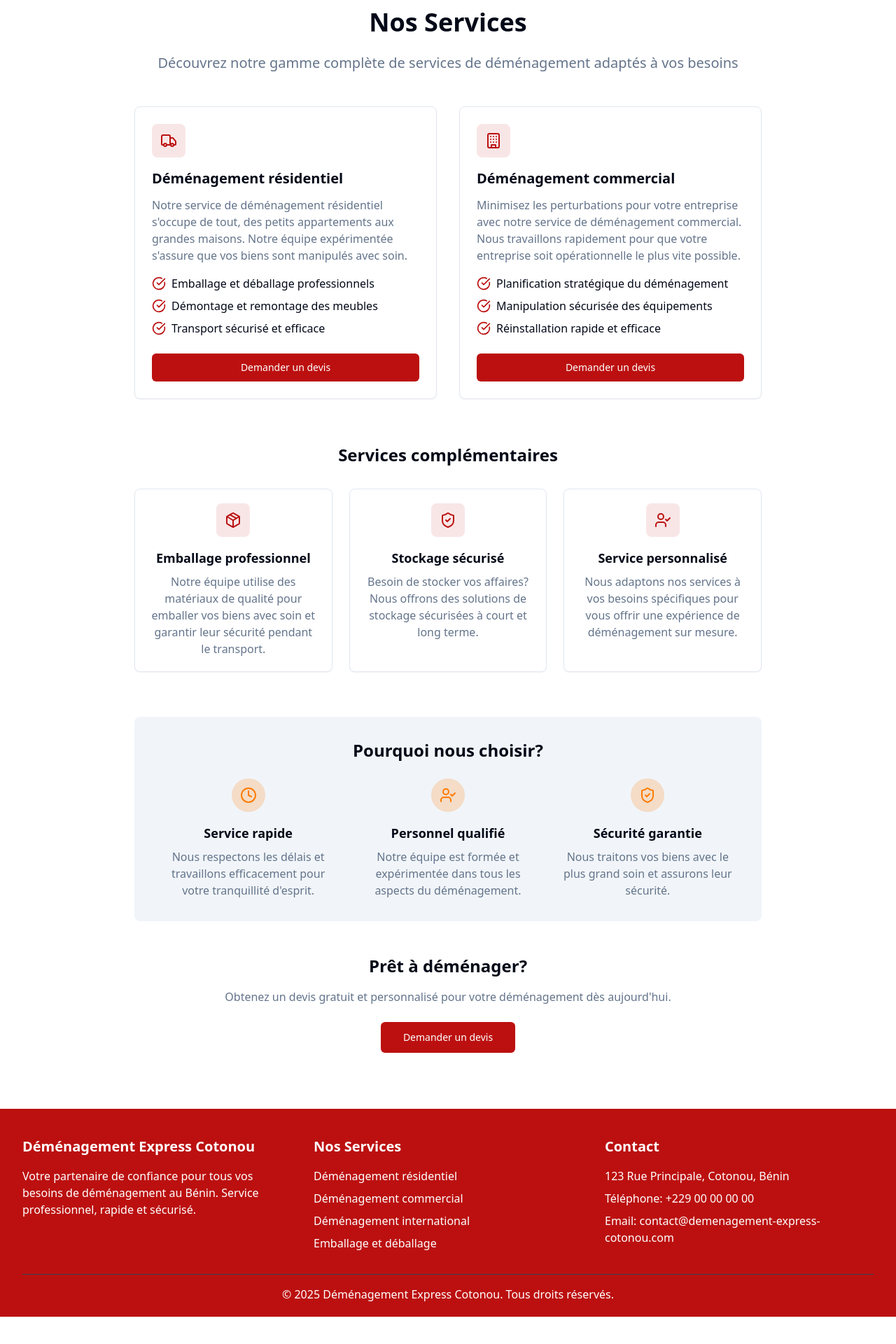
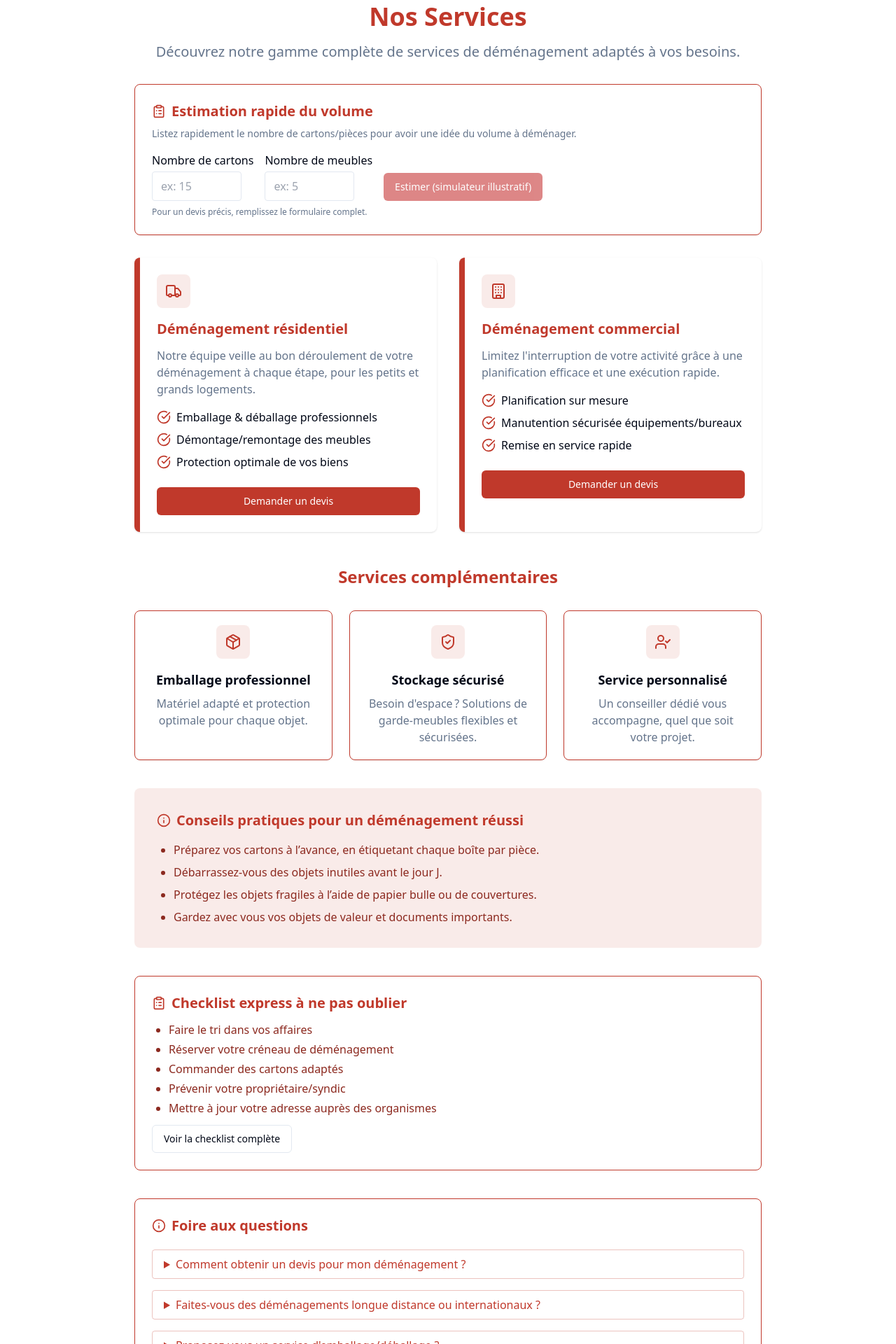
Before and after one commit to Mervic94/decbenin, a React (Vite) app: page /services in a window 1280 px wide. Shown: the part 140-2060 px from the top of the page at 70% size. Before the commit the page ends 2021 px from the top, so only its background shows below. Built offline with nearby package versions, Linux system fonts and the light colour scheme.

Commit message:
feat: Complete Services page
Add content and contact information to the Services page.

```diff
--- a/src/components/Footer.tsx
+++ b/src/components/Footer.tsx
@@ -13,7 +13,6 @@ export const Footer = () => {
               Service professionnel, rapide et sécurisé.
             </p>
           </div>
-
           <div>
             <h3 className="text-xl font-bold mb-4">Nos Services</h3>
             <ul className="space-y-2">
@@ -39,17 +38,15 @@ export const Footer = () => {
               </li>
             </ul>
           </div>
-
           <div>
             <h3 className="text-xl font-bold mb-4">Contact</h3>
             <ul className="space-y-2">
               <li>123 Rue Principale, Cotonou, Bénin</li>
-              <li>Téléphone: +229 00 00 00 00</li>
-              <li>Email: contact@demenagement-express-cotonou.com</li>
+              <li>Téléphone: +229 01 663 555 09</li>
+              <li>Email: demenagementexpresscotonou@gmail.com</li>
             </ul>
           </div>
         </div>
-
         <div className="border-t border-slate-700 mt-8 pt-4 text-center">
           <p>
             &copy; {new Date().getFullYear()} Déménagement Express Cotonou. Tous droits réservés.
--- a/src/pages/Services.tsx
+++ b/src/pages/Services.tsx
@@ -3,14 +3,74 @@ import { Layout, PageContainer } from "@/components/Layout";
 import { Button } from "@/components/ui/button";
 import { useNavigate } from "react-router-dom";
 import {
-  Truck,
-  Package,
-  UserCheck,
-  Building,
-  ShieldCheck,
-  Clock,
-  CheckCircle
+  Truck, Package, UserCheck, Building, ShieldCheck, Clock, CheckCircle, ClipboardList, Phone, Info
 } from "lucide-react";
+
+const faq = [
+  {
+    question: "Comment obtenir un devis pour mon déménagement ?",
+    answer:
+      "Il vous suffit de cliquer sur « Demander un devis » et de remplir le formulaire en ligne. Nous vous répondrons rapidement avec une proposition personnalisée.",
+  },
+  {
+    question: "Faites-vous des déménagements longue distance ou internationaux ?",
+    answer:
+      "Oui, nous proposons des solutions pour les déménagements nationaux et internationaux. Contactez-nous pour plus de détails.",
+  },
+  {
+    question: "Proposez-vous un service d'emballage/déballage ?",
+    answer:
+      "Bien sûr ! Notre équipe peut tout prendre en charge : emballage, déballage et protection de vos biens.",
+  },
+  {
+    question: "Est-ce que mes biens sont assurés pendant le déménagement ?",
+    answer:
+      "Oui, tous vos biens sont couverts par notre assurance pendant la totalité de la prestation.",
+  },
+];
+
+const conseils = [
+  "Préparez vos cartons à l’avance, en étiquetant chaque boîte par pièce.",
+  "Débarrassez-vous des objets inutiles avant le jour J.",
+  "Protégez les objets fragiles à l’aide de papier bulle ou de couvertures.",
+  "Gardez avec vous vos objets de valeur et documents importants.",
+];
+
+const checklistExpress = [
+  "Faire le tri dans vos affaires",
+  "Réserver votre créneau de déménagement",
+  "Commander des cartons adaptés",
+  "Prévenir votre propriétaire/syndic",
+  "Mettre à jour votre adresse auprès des organismes",
+];
+
+function SimulateurVolume() {
+  // Simple estimation UI (sans calcul réel)
+  return (
+    <div className="bg-white p-6 rounded-lg border border-demenagement-red shadow-sm mb-8">
+      <h2 className="text-xl font-bold mb-2 flex items-center gap-2 text-demenagement-red">
+        <ClipboardList className="h-5 w-5" /> Estimation rapide du volume
+      </h2>
+      <p className="mb-4 text-muted-foreground text-sm">
+        Listez rapidement le nombre de cartons/pièces pour avoir une idée du volume à déménager.
+      </p>
+      <div className="flex flex-col md:flex-row md:items-end gap-4">
+        <div className="flex flex-col">
+          <label className="font-medium mb-1">Nombre de cartons</label>
+          <input type="number" min="0" placeholder="ex: 15" className="border rounded px-3 py-2 w-32" />
+        </div>
+        <div className="flex flex-col">
+          <label className="font-medium mb-1">Nombre de meubles</label>
+          <input type="number" min="0" placeholder="ex: 5" className="border rounded px-3 py-2 w-32" />
+        </div>
+        <Button className="bg-primary mt-3 md:mt-0" disabled>
+          Estimer (simulateur illustratif)
+        </Button>
+      </div>
+      <p className="text-xs mt-2 text-muted-foreground">Pour un devis précis, remplissez le formulaire complet.</p>
+    </div>
+  );
+}
 
 const Services = () => {
   const navigate = useNavigate();
@@ -18,148 +78,161 @@ const Services = () => {
   return (
     <Layout>
       <PageContainer>
-        <div className="max-w-4xl mx-auto py-12">
-          <h1 className="text-4xl font-bold mb-6 text-center">Nos Services</h1>
-          <p className="text-xl text-center text-muted-foreground mb-12">
-            Découvrez notre gamme complète de services de déménagement adaptés à vos besoins
+        <div className="max-w-4xl mx-auto py-10">
+          <h1 className="text-4xl font-bold mb-4 text-center text-demenagement-red">
+            Nos Services
+          </h1>
+          <p className="text-xl text-center text-muted-foreground mb-8">
+            Découvrez notre gamme complète de services de déménagement adaptés à vos besoins.
           </p>
+          <SimulateurVolume />
 
           {/* Main Services */}
-          <div className="grid grid-cols-1 md:grid-cols-2 gap-8 mb-16">
-            <div className="bg-white p-6 rounded-lg border border-border shadow-sm">
-              <div className="w-12 h-12 bg-primary/10 rounded-lg flex items-center justify-center mb-4">
-                <Truck className="h-6 w-6 text-primary" />
+          <div className="grid grid-cols-1 md:grid-cols-2 gap-8 mb-12">
+            <div className="bg-white p-6 rounded-lg border-l-8 border-demenagement-red shadow">
+              <div className="w-12 h-12 bg-demenagement-red/10 rounded-lg flex items-center justify-center mb-4">
+                <Truck className="h-6 w-6 text-demenagement-red" />
               </div>
-              <h2 className="text-xl font-bold mb-3">Déménagement résidentiel</h2>
+              <h2 className="text-xl font-bold mb-3 text-demenagement-red">Déménagement résidentiel</h2>
               <p className="text-muted-foreground mb-4">
-                Notre service de déménagement résidentiel s'occupe de tout, des petits appartements aux grandes maisons. Notre équipe expérimentée s'assure que vos biens sont manipulés avec soin.
+                Notre équipe veille au bon déroulement de votre déménagement à chaque étape, pour les petits et grands logements.
               </p>
               <ul className="space-y-2 mb-6">
                 <li className="flex items-start">
-                  <CheckCircle className="h-5 w-5 text-primary mr-2 mt-0.5" />
-                  <span>Emballage et déballage professionnels</span>
+                  <CheckCircle className="h-5 w-5 text-demenagement-red mr-2 mt-0.5" />
+                  <span>Emballage & déballage professionnels</span>
                 </li>
                 <li className="flex items-start">
-                  <CheckCircle className="h-5 w-5 text-primary mr-2 mt-0.5" />
-                  <span>Démontage et remontage des meubles</span>
+                  <CheckCircle className="h-5 w-5 text-demenagement-red mr-2 mt-0.5" />
+                  <span>Démontage/remontage des meubles</span>
                 </li>
                 <li className="flex items-start">
-                  <CheckCircle className="h-5 w-5 text-primary mr-2 mt-0.5" />
-                  <span>Transport sécurisé et efficace</span>
+                  <CheckCircle className="h-5 w-5 text-demenagement-red mr-2 mt-0.5" />
+                  <span>Protection optimale de vos biens</span>
                 </li>
               </ul>
-              <Button onClick={() => navigate("/quote")} className="w-full">
+              <Button onClick={() => navigate("/quote")} className="w-full bg-demenagement-red hover:bg-demenagement-darkRed">
                 Demander un devis
               </Button>
             </div>
-
-            <div className="bg-white p-6 rounded-lg border border-border shadow-sm">
-              <div className="w-12 h-12 bg-primary/10 rounded-lg flex items-center justify-center mb-4">
-                <Building className="h-6 w-6 text-primary" />
+            <div className="bg-white p-6 rounded-lg border-l-8 border-demenagement-red shadow">
+              <div className="w-12 h-12 bg-demenagement-red/10 rounded-lg flex items-center justify-center mb-4">
+                <Building className="h-6 w-6 text-demenagement-red" />
               </div>
-              <h2 className="text-xl font-bold mb-3">Déménagement commercial</h2>
+              <h2 className="text-xl font-bold mb-3 text-demenagement-red">Déménagement commercial</h2>
               <p className="text-muted-foreground mb-4">
-                Minimisez les perturbations pour votre entreprise avec notre service de déménagement commercial. Nous travaillons rapidement pour que votre entreprise soit opérationnelle le plus vite possible.
+                Limitez l'interruption de votre activité grâce à une planification efficace et une exécution rapide.
               </p>
               <ul className="space-y-2 mb-6">
                 <li className="flex items-start">
-                  <CheckCircle className="h-5 w-5 text-primary mr-2 mt-0.5" />
-                  <span>Planification stratégique du déménagement</span>
+                  <CheckCircle className="h-5 w-5 text-demenagement-red mr-2 mt-0.5" />
+                  <span>Planification sur mesure</span>
                 </li>
                 <li className="flex items-start">
-                  <CheckCircle className="h-5 w-5 text-primary mr-2 mt-0.5" />
-                  <span>Manipulation sécurisée des équipements</span>
+                  <CheckCircle className="h-5 w-5 text-demenagement-red mr-2 mt-0.5" />
+                  <span>Manutention sécurisée équipements/bureaux</span>
                 </li>
                 <li className="flex items-start">
-                  <CheckCircle className="h-5 w-5 text-primary mr-2 mt-0.5" />
-                  <span>Réinstallation rapide et efficace</span>
+                  <CheckCircle className="h-5 w-5 text-demenagement-red mr-2 mt-0.5" />
+                  <span>Remise en service rapide</span>
                 </li>
               </ul>
-              <Button onClick={() => navigate("/quote")} className="w-full">
+              <Button onClick={() => navigate("/quote")} className="w-full bg-demenagement-red hover:bg-demenagement-darkRed">
                 Demander un devis
               </Button>
             </div>
           </div>
 
           {/* Additional Services */}
-          <h2 className="text-2xl font-bold mb-8 text-center">Services complémentaires</h2>
-          <div className="grid grid-cols-1 md:grid-cols-3 gap-6 mb-16">
-            <div className="bg-white p-5 rounded-lg border border-border shadow-sm text-center">
-              <div className="w-12 h-12 bg-primary/10 rounded-lg flex items-center justify-center mx-auto mb-4">
-                <Package className="h-6 w-6 text-primary" />
+          <h2 className="text-2xl font-bold mb-8 text-center text-demenagement-red">Services complémentaires</h2>
+          <div className="grid grid-cols-1 md:grid-cols-3 gap-6 mb-10">
+            <div className="bg-white p-5 rounded-lg border border-demenagement-red shadow-sm text-center">
+              <div className="w-12 h-12 bg-demenagement-red/10 rounded-lg flex items-center justify-center mx-auto mb-4">
+                <Package className="h-6 w-6 text-demenagement-red" />
               </div>
               <h3 className="text-lg font-bold mb-2">Emballage professionnel</h3>
               <p className="text-muted-foreground">
-                Notre équipe utilise des matériaux de qualité pour emballer vos biens avec soin et garantir leur sécurité pendant le transport.
+                Matériel adapté et protection optimale pour chaque objet.
               </p>
             </div>
-
-            <div className="bg-white p-5 rounded-lg border border-border shadow-sm text-center">
-              <div className="w-12 h-12 bg-primary/10 rounded-lg flex items-center justify-center mx-auto mb-4">
-                <ShieldCheck className="h-6 w-6 text-primary" />
+            <div className="bg-white p-5 rounded-lg border border-demenagement-red shadow-sm text-center">
+              <div className="w-12 h-12 bg-demenagement-red/10 rounded-lg flex items-center justify-center mx-auto mb-4">
+                <ShieldCheck className="h-6 w-6 text-demenagement-red" />
               </div>
               <h3 className="text-lg font-bold mb-2">Stockage sécurisé</h3>
               <p className="text-muted-foreground">
-                Besoin de stocker vos affaires? Nous offrons des solutions de stockage sécurisées à court et long terme.
+                Besoin d'espace ? Solutions de garde-meubles flexibles et sécurisées.
               </p>
             </div>
-
-            <div className="bg-white p-5 rounded-lg border border-border shadow-sm text-center">
-              <div className="w-12 h-12 bg-primary/10 rounded-lg flex items-center justify-center mx-auto mb-4">
-                <UserCheck className="h-6 w-6 text-primary" />
+            <div className="bg-white p-5 rounded-lg border border-demenagement-red shadow-sm text-center">
+              <div className="w-12 h-12 bg-demenagement-red/10 rounded-lg flex items-center justify-center mx-auto mb-4">
+                <UserCheck className="h-6 w-6 text-demenagement-red" />
               </div>
               <h3 className="text-lg font-bold mb-2">Service personnalisé</h3>
               <p className="text-muted-foreground">
-                Nous adaptons nos services à vos besoins spécifiques pour vous offrir une expérience de déménagement sur mesure.
+                Un conseiller dédié vous accompagne, quel que soit votre projet.
               </p>
             </div>
           </div>
 
-          {/* Why Choose Us */}
-          <div className="bg-muted rounded-lg p-8 mb-12">
-            <h2 className="text-2xl font-bold mb-6 text-center">Pourquoi nous choisir?</h2>
-            <div className="grid grid-cols-1 md:grid-cols-3 gap-6">
-              <div className="flex flex-col items-center text-center">
-                <div className="w-12 h-12 bg-secondary/20 rounded-full flex items-center justify-center mb-4">
-                  <Clock className="h-6 w-6 text-secondary" />
-                </div>
-                <h3 className="text-lg font-bold mb-2">Service rapide</h3>
-                <p className="text-muted-foreground">
-                  Nous respectons les délais et travaillons efficacement pour votre tranquillité d'esprit.
-                </p>
-              </div>
+          {/* Conseils pratiques */}
+          <div className="bg-demenagement-red/10 rounded-lg p-8 mb-10">
+            <h2 className="text-xl font-bold mb-4 flex items-center text-demenagement-red gap-2">
+              <Info className="h-5 w-5" /> Conseils pratiques pour un déménagement réussi
+            </h2>
+            <ul className="list-disc pl-6 text-demenagement-darkRed space-y-2">
+              {conseils.map((c, idx) => <li key={idx}>{c}</li>)}
+            </ul>
+          </div>
 
-              <div className="flex flex-col items-center text-center">
-                <div className="w-12 h-12 bg-secondary/20 rounded-full flex items-center justify-center mb-4">
-                  <UserCheck className="h-6 w-6 text-secondary" />
-                </div>
-                <h3 className="text-lg font-bold mb-2">Personnel qualifié</h3>
-                <p className="text-muted-foreground">
-                  Notre équipe est formée et expérimentée dans tous les aspects du déménagement.
-                </p>
-              </div>
+          {/* Checklist express */}
+          <div className="bg-white rounded-lg p-6 mb-10 border border-demenagement-red">
+            <h2 className="text-xl font-bold mb-3 flex items-center text-demenagement-red gap-2">
+              <ClipboardList className="h-5 w-5" /> Checklist express à ne pas oublier
+            </h2>
+            <ul className="list-disc pl-6 space-y-1 text-demenagement-darkRed mb-3">
+              {checklistExpress.map((item, idx) => <li key={idx}>{item}</li>)}
+            </ul>
+            <Button variant="outline" onClick={() => navigate("/checklist-demenagement")}>
+              Voir la checklist complète
+            </Button>
+          </div>
 
-              <div className="flex flex-col items-center text-center">
-                <div className="w-12 h-12 bg-secondary/20 rounded-full flex items-center justify-center mb-4">
-                  <ShieldCheck className="h-6 w-6 text-secondary" />
-                </div>
-                <h3 className="text-lg font-bold mb-2">Sécurité garantie</h3>
-                <p className="text-muted-foreground">
-                  Nous traitons vos biens avec le plus grand soin et assurons leur sécurité.
-                </p>
-              </div>
+          {/* FAQ */}
+          <div className="bg-white rounded-lg p-6 border border-demenagement-red">
+            <h2 className="text-xl font-bold mb-5 flex items-center text-demenagement-red gap-2">
+              <Info className="h-5 w-5" /> Foire aux questions
+            </h2>
+            <div className="space-y-4">
+              {faq.map((q, i) => (
+                <details key={i} className="rounded border border-demenagement-red/30 px-4 py-2 cursor-pointer group">
+                  <summary className="font-medium text-demenagement-red focus:outline-none group-open:underline group-open:font-bold">
+                    {q.question}
+                  </summary>
+                  <div className="mt-2 text-sm text-muted-foreground">{q.answer}</div>
+                </details>
+              ))}
             </div>
           </div>
 
           {/* Call to Action */}
-          <div className="text-center">
-            <h2 className="text-2xl font-bold mb-4">Prêt à déménager?</h2>
-            <p className="text-muted-foreground mb-6">
+          <div className="text-center mt-10">
+            <h2 className="text-2xl font-bold mb-2 text-demenagement-red">Prêt à déménager ?</h2>
+            <p className="text-muted-foreground mb-4">
               Obtenez un devis gratuit et personnalisé pour votre déménagement dès aujourd'hui.
             </p>
-            <Button size="lg" onClick={() => navigate("/quote")}>
+            <Button size="lg" className="bg-demenagement-red hover:bg-demenagement-darkRed text-white" onClick={() => navigate("/quote")}>
               Demander un devis
             </Button>
+            <div className="mt-6 flex justify-center items-center gap-4">
+              <a href="tel:+2290166355509" className="flex items-center gap-2 text-demenagement-red font-medium hover:underline">
+                <Phone className="h-5 w-5" /> +229 01 663 555 09
+              </a>
+              <span className="text-muted-foreground">|</span>
+              <a href="mailto:demenagementexpresscotonou@gmail.com" className="flex items-center gap-2 text-demenagement-red font-medium hover:underline">
+                <Info className="h-5 w-5" /> demenagementexpresscotonou@gmail.com
+              </a>
+            </div>
           </div>
         </div>
       </PageContainer>
```
